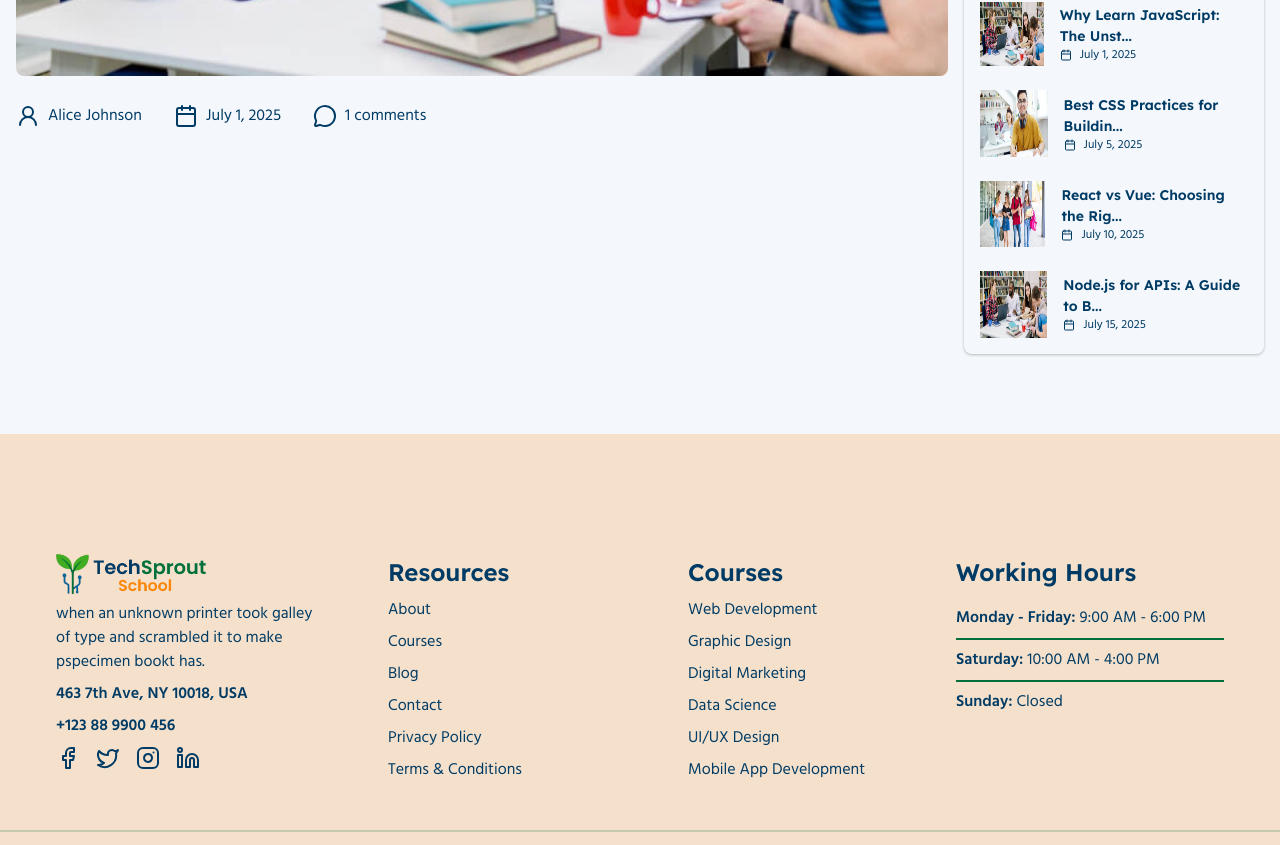
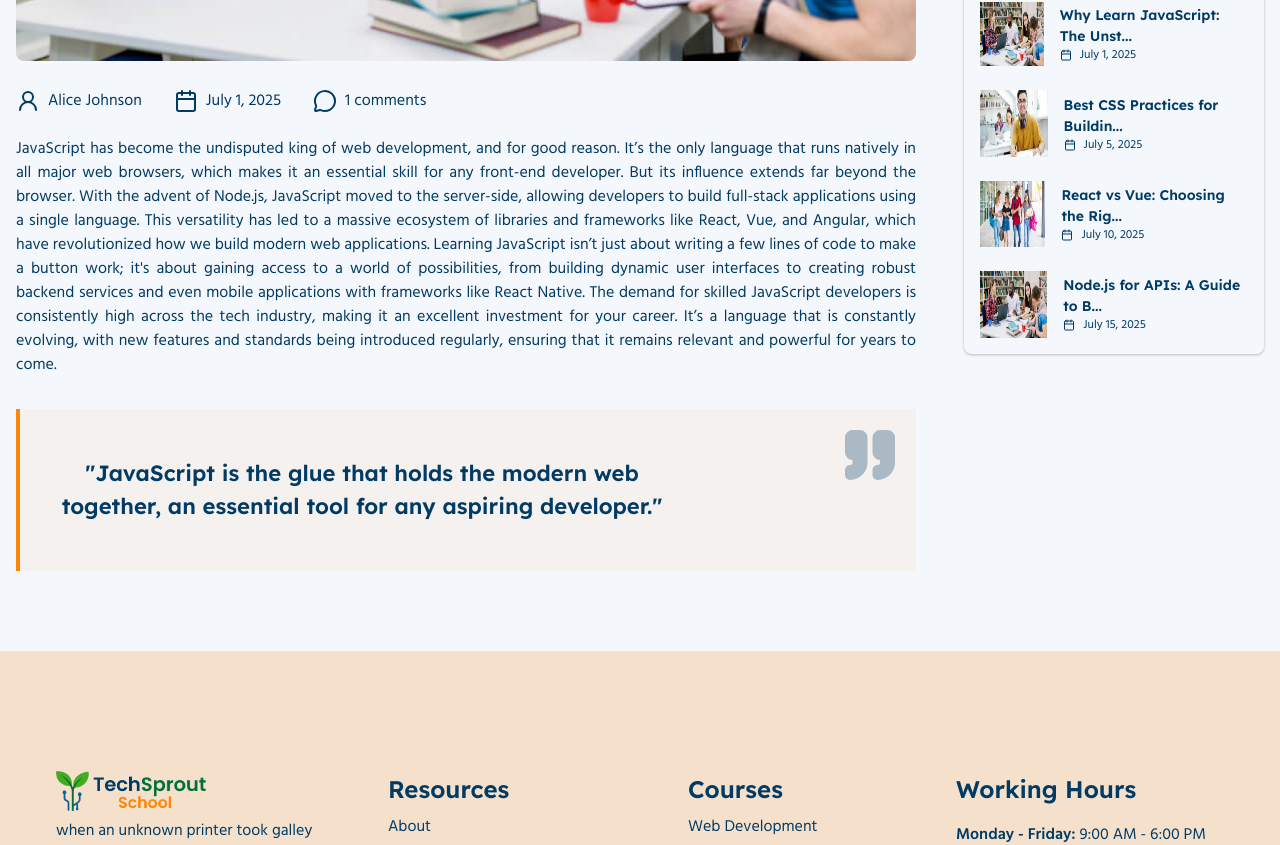
Before and after one commit to Webtricker/techsprout, a Next.js app: page /blogs/b1 in a window 1280 px wide. Shown: the part 860-1705 px from the top of the page. Built offline with nearby package versions, Linux system fonts and the light colour scheme.

Commit message:
Update: blog quote and content added on blog details page

```diff
--- a/src/app/blogs/[blog]/page.tsx
+++ b/src/app/blogs/[blog]/page.tsx
@@ -7,7 +7,7 @@ import { Label } from '@/components/ui/label';
 import { getCategories, getSingleBlog, getSingleUser } from '@/lib/mockData/mockApi';
 import { blogs } from '@/lib/mockData/mockData';
 import { formateDate } from '@/lib/utils';
-import { Calendar, MessageCircle, Search, UserRound } from 'lucide-react';
+import { Calendar, MessageCircle, Quote, Search, UserRound } from 'lucide-react';
 import Image from 'next/image';
 
 export default async function page({ params }: { params: Promise<{ blog: string }> }) {
@@ -32,7 +32,8 @@ export default async function page({ params }: { params: Promise<{ blog: string
   return (
     <>
       <Hero pageName={title} />
-      <section className='container mx-auto flex gap-4 px-4 py-20'>
+      <section className='container mx-auto flex gap-12 px-4 py-20'>
+        {/* Blog details */}
         <div className='flex-1'>
           <Image src={image} width={770} height={370} alt={title} className='w-full rounded-xl' />
           <div className='my-6 flex items-center gap-8 pt-1'>
@@ -49,7 +50,15 @@ export default async function page({ params }: { params: Promise<{ blog: string
               <span>{comments.length} comments</span>
             </div>
           </div>
+          <p className='text-justify'>{content}</p>
+          <div className='border-l-primary bg-primary/5 relative mt-8 border-l-4 px-6 py-12 text-center'>
+            <Title h={4} className='max-w-3/4'>
+              &quot;{quote}&quot;
+            </Title>
+            <Quote size={60} className='fill-foreground absolute top-4 right-4 opacity-30' />
+          </div>
         </div>
+        {/* Side bar */}
         <aside className='w-[300px]'>
           <div className='relative'>
             <input
```
